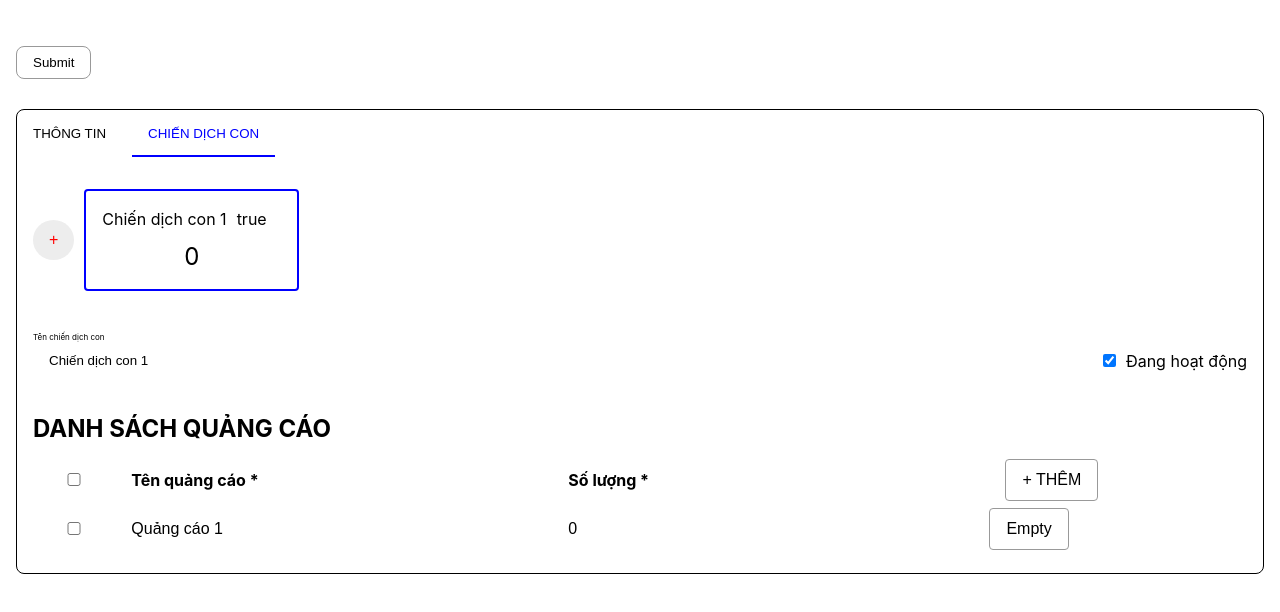
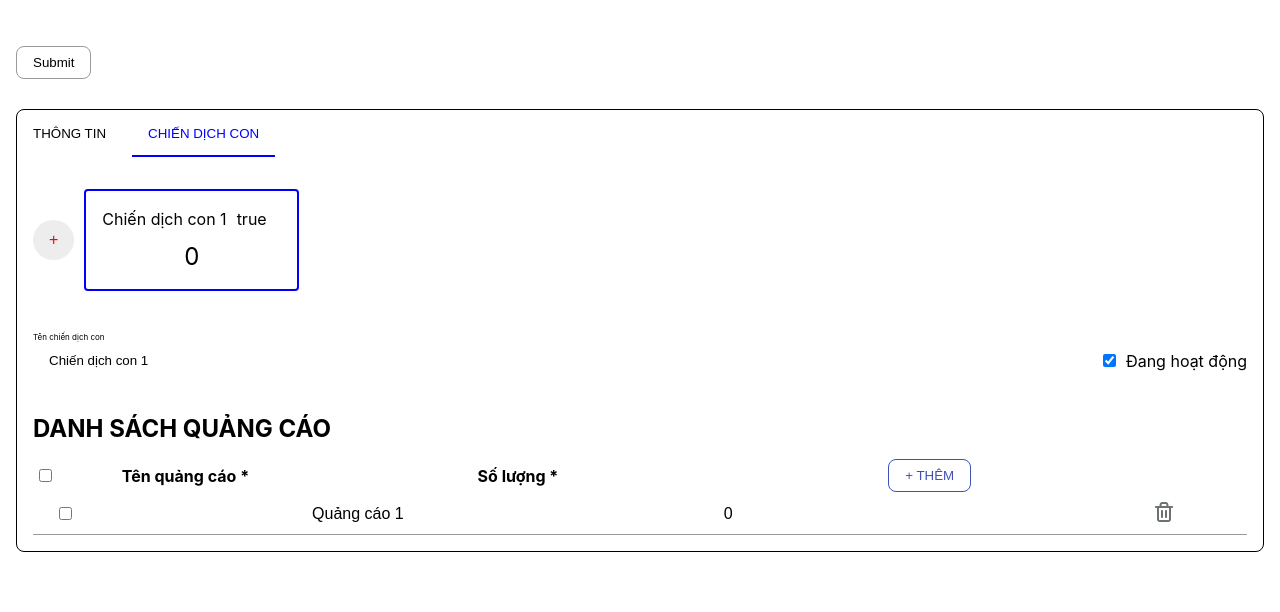
Before and after one commit to tanokiddy/Ads-Campaign-Management, a React (Create React App) app: page / in a window 1280 px wide. Both pictures are taken after a click on the button "CHIẾN DỊCH CON". Shown: the top 612 px of the page. Built offline with nearby package versions, Linux system fonts and the light colour scheme.

Commit message:
feat: update css

```diff
--- a/src/App.css
+++ b/src/App.css
@@ -1,5 +1,3 @@
-@import '../src/styles/main.scss';
-
 .container {
   padding: 16px;
 }
@@ -16,7 +14,7 @@ button {
   border-radius: 8px;
   background-color: transparent;
 }
-button:focus-visible {
+input, button:focus-visible {
   border: none;
   outline: none;
 }
--- a/src/components/SubCampaignTab/components/AdsComponent.tsx
+++ b/src/components/SubCampaignTab/components/AdsComponent.tsx
@@ -1,13 +1,16 @@
 import { useState } from "react";
 import { useCamPaign } from "../../../contexts/CampaignContext";
 import css from "../sub_campaign.module.scss";
+import { TrashIcon } from "../../../icons";
 
 const AdsComponent: React.FC = () => {
   const { campaign, setCampaign, activeSubCampaign, setActiveSubCampaign } =
     useCamPaign();
   const [checkedAds, setCheckedAds] = useState<number[]>([]);
 
-  const isCheckBoxAll = activeSubCampaign.ads.length > 0 && checkedAds.length === activeSubCampaign.ads.length
+  const isCheckBoxAll =
+    activeSubCampaign.ads.length > 0 &&
+    checkedAds.length === activeSubCampaign.ads.length;
 
   let newActiveSubCP = { ...activeSubCampaign };
   let newCampaign = { ...campaign };
@@ -45,7 +48,7 @@ const AdsComponent: React.FC = () => {
     setCampaign(newCampaign);
   };
   const handleAddAds = () => {
-    const adsCount = new Array(activeSubCampaign.ads.length + 1)
+    const adsCount = new Array(activeSubCampaign.ads.length + 1);
     newActiveSubCP.ads.push({
       name: `Quảng cáo ${adsCount.length}`,
       quantity: 0,
@@ -78,7 +81,9 @@ const AdsComponent: React.FC = () => {
   };
   const handleDeleteMultiAds = () => {
     for (let i = checkedAds.length - 1; i >= 0; i--) {
-      const idx = newActiveSubCP.ads.findIndex(item => item.id === checkedAds[i])
+      const idx = newActiveSubCP.ads.findIndex(
+        (item) => item.id === checkedAds[i]
+      );
       newActiveSubCP.ads.splice(idx, 1);
     }
     setCheckedAds([]);
@@ -99,40 +104,55 @@ const AdsComponent: React.FC = () => {
   const handleIsChecked = (adsId: number) => {
     return checkedAds.some((item) => item === adsId);
   };
-  const handleCheckAllAds = (e:React.ChangeEvent<HTMLInputElement>) => {
-    if(e.target.checked) {
-      newCheckedAds = newActiveSubCP.ads.map(item => item.id)
-      setCheckedAds(newCheckedAds)
+  const handleCheckAllAds = (e: React.ChangeEvent<HTMLInputElement>) => {
+    if (e.target.checked) {
+      newCheckedAds = newActiveSubCP.ads.map((item) => item.id);
+      setCheckedAds(newCheckedAds);
     } else {
-      setCheckedAds([])
+      setCheckedAds([]);
     }
-  }
+  };
 
   return (
     <div className={css.ads_container}>
       <h2>DANH SÁCH QUẢNG CÁO</h2>
-      <table>
+      <table className={css.ads_table}>
         <thead>
           <tr>
             <th>
-              <input checked={isCheckBoxAll} type="checkbox" onChange={(e) => {handleCheckAllAds(e)}}/>
+              <input
+                checked={isCheckBoxAll}
+                type="checkbox"
+                onChange={(e) => {
+                  handleCheckAllAds(e);
+                }}
+              />
             </th>
             <th>
               {checkedAds.length > 0 ? (
-                <button onClick={handleDeleteMultiAds}>Empty</button>
+                <button onClick={handleDeleteMultiAds}>
+                  <TrashIcon/>
+                </button>
               ) : (
                 "Tên quảng cáo *"
               )}
             </th>
             <th>{checkedAds.length > 0 ? "" : "Số lượng *"}</th>
             <th>
-              <button onClick={handleAddAds}>+ THÊM</button>
+              <button className={css.btn_add_ads} onClick={handleAddAds}>
+                + THÊM
+              </button>
             </th>
           </tr>
         </thead>
         <tbody>
           {activeSubCampaign.ads.map((item, index) => (
-            <tr key={index} className={`${handleIsChecked(item.id) ? css.checked : ""}`}>
+            <tr
+              key={index}
+              className={`${handleIsChecked(item.id) ? css.checked : ""} ${
+                css.ads_item
+              }`}
+            >
               <td>
                 <input
                   checked={handleIsChecked(item.id)}
@@ -161,7 +181,12 @@ const AdsComponent: React.FC = () => {
                 />
               </td>
               <td>
-                <button disabled={checkedAds.length > 0} onClick={() => handleDeleteAds(item.id)}>Empty</button>
+                <button
+                  disabled={checkedAds.length > 0}
+                  onClick={() => handleDeleteAds(item.id)}
+                >
+                  <TrashIcon />
+                </button>
               </td>
             </tr>
           ))}
--- a/src/components/SubCampaignTab/sub_campaign.module.scss
+++ b/src/components/SubCampaignTab/sub_campaign.module.scss
@@ -1,4 +1,4 @@
-@import '../../styles/breakpoint';
+@import "../../styles/breakpoint";
 
 .button_add_cp {
   border-radius: 50%;
@@ -105,59 +105,6 @@
   }
 }
 
-table {
-  width: 100%;
-  border-spacing: 0;
-  td,
-  th {
-    &:last-child {
-      button {
-        text-wrap: nowrap;
-      }
-    }
-    @include xxs-screen {
-      font-size: 8px;
-      line-height: 12px;
-      text-align: center;
-    }
-    text-align: left;
-    font-size: 16px;
-    line-height: 24px;
-  }
-  th {
-    @include xxs-screen {
-      padding: 0 8px;
-    }
-    padding: 0 16px;
-  }
-  input {
-    @include xxs-screen {
-      font-size: 8px;
-      line-height: 12px;
-      padding: 8px;
-    }
-    font-size: 16px;
-    line-height: 24px;
-    padding: 16px;
-    border-radius: 4px;
-    width: 100%;
-  }
-  button {
-    @include xxs-screen {
-      padding: 4px 8px;
-      margin-right: 0;
-      font-size: 8px;
-      line-height: 12px;
-    }
-    font-size: 16px;
-    line-height: 24px;
-    margin-right: 16px;
-    padding: 8px 16px;
-    border: 1px solid #999;
-    border-radius: 4px;
-  }
-}
-
 .form_input_cp {
   position: relative;
   width: fit-content;
@@ -196,7 +143,58 @@ table {
 
 .checked {
   background-color: rgba(245, 0, 87, 0.08);
-  button {
-    cursor: unset;
+  input {
+    background-color: inherit;
   }
 }
+
+.btn_add_ads {
+  &:hover {
+    border: 1px solid #3f51b5;
+    background-color: rgba(63, 81, 181, 0.04);
+  }
+  color: #3f51b5;
+}
+
+.ads_item {
+  position: relative;
+  &:hover {
+    &:before {
+      border-bottom: 2px solid black;
+    }
+  }
+  &:before {
+    content: "";
+    position: absolute;
+    bottom: 0;
+    left: 0;
+    border-bottom: 1px solid #999;
+    width: 100%;
+    transition: all 0.1s linear;
+  }
+  &:has(> td > input:focus-visible) {
+    &:before {
+      border-bottom: 2px solid black;
+    }
+  }
+}
+
+.ads_table {
+  border-spacing: 0;
+  width: 100%;
+  th,
+  td,
+  input {
+    @include xxs-screen {
+      font-size: 12px;
+      line-height: 16px;
+    }
+    font-size: 16px;
+    line-height: 24px;
+  }
+  .btn_add_ads {
+    color: #3f51b5;
+    border: 1px solid #3f51b5;
+    padding: 8px 16px;
+  }
+}
--- /dev/null
+++ b/src/icons/TrashIcon.tsx
@@ -0,0 +1,22 @@
+import React from "react";
+
+const TrashIcon = () => {
+  return (
+    <svg
+      xmlns="http://www.w3.org/2000/svg"
+      width="24"
+      height="24"
+      viewBox="0 0 24 24"
+      fill="none"
+    >
+      <path
+        fill-rule="evenodd"
+        clip-rule="evenodd"
+        d="M9.79767 4.21686C9.93581 4.07182 10.1125 4 10.2857 4H13.7143C13.8875 4 14.0642 4.07182 14.2023 4.21686C14.342 4.36357 14.4286 4.57251 14.4286 4.8V6H9.57143V4.8C9.57143 4.57251 9.65795 4.36357 9.79767 4.21686ZM7.57143 6V4.8C7.57143 4.07271 7.84613 3.36598 8.34939 2.83755C8.85424 2.30747 9.54966 2 10.2857 2H13.7143C14.4503 2 15.1458 2.30747 15.6506 2.83755C16.1539 3.36598 16.4286 4.07271 16.4286 4.8V6H18H20C20.5523 6 21 6.44772 21 7C21 7.55228 20.5523 8 20 8H19V19.2C19 19.9273 18.7253 20.634 18.222 21.1624C17.7172 21.6925 17.0218 22 16.2857 22H7.71429C6.97823 22 6.28281 21.6925 5.77796 21.1624C5.2747 20.634 5 19.9273 5 19.2V8H4C3.44772 8 3 7.55228 3 7C3 6.44772 3.44772 6 4 6H6H7.57143ZM7 8V19.2C7 19.4275 7.08652 19.6364 7.22624 19.7831C7.36438 19.9282 7.54103 20 7.71429 20H16.2857C16.459 20 16.6356 19.9282 16.7738 19.7831C16.9135 19.6364 17 19.4275 17 19.2V8H7ZM10 10C10.5523 10 11 10.4477 11 11V17C11 17.5523 10.5523 18 10 18C9.44772 18 9 17.5523 9 17V11C9 10.4477 9.44772 10 10 10ZM15 11C15 10.4477 14.5523 10 14 10C13.4477 10 13 10.4477 13 11V17C13 17.5523 13.4477 18 14 18C14.5523 18 15 17.5523 15 17V11Z"
+        fill="#6E7171"
+      />
+    </svg>
+  );
+};
+
+export default TrashIcon;
--- /dev/null
+++ b/src/icons/index.ts
@@ -0,0 +1,3 @@
+import TrashIcon from "./TrashIcon";
+
+export { TrashIcon };
```
Also changed, not shown: src/styles/main.scss (deleted).
